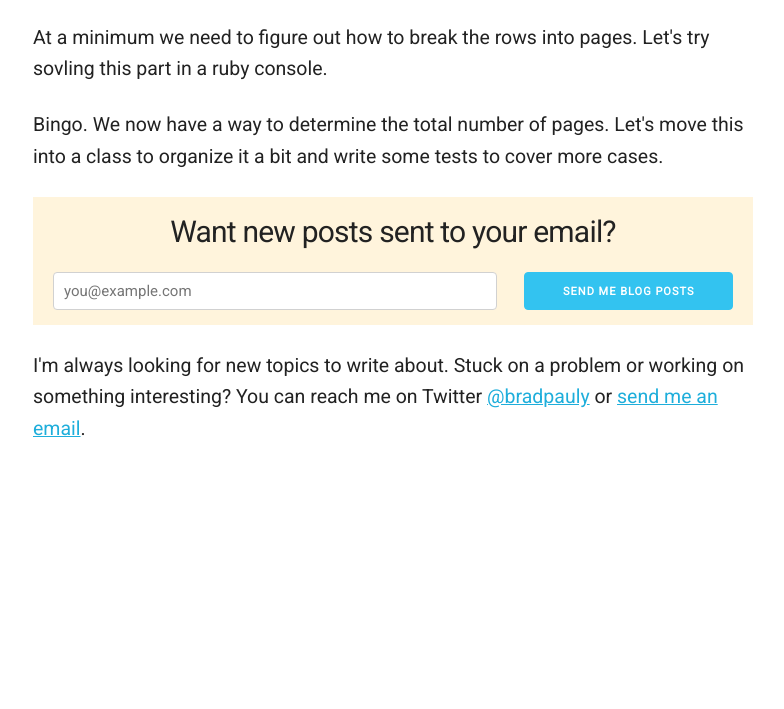
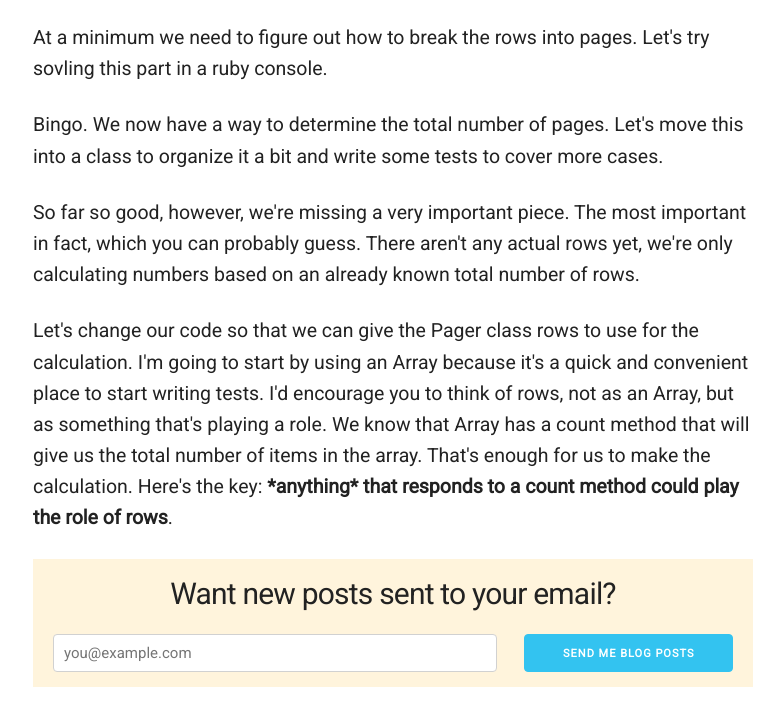
Before and after one commit to bradpauly/bradpauly.github.io, a plain HTML site: page articles/2023-02-24-diy-pagination-in-rails.html in a window 1280 px wide. Shown: the part 676-1385 px from the top of the page, without its empty margins (247-1031 px from the left). Before the commit the page ends 1145 px from the top, so only its background shows below. Drawn offline with Linux system fonts and the light colour scheme.

Commit message:
Array pagination.

```diff
--- a/articles/2023-02-24-diy-pagination-in-rails.html
+++ b/articles/2023-02-24-diy-pagination-in-rails.html
@@ -63,15 +63,35 @@ total pages, each showing the rows described below.</p>
 </ul>
 
 <p>At a minimum we need to figure out how to break the rows into pages.
-  Let's try sovling this part in a ruby console.</p>
+Let's try sovling this part in a ruby console.</p>
 
-  <script src="https://gist.github.com/bradpauly/623c0ba70cfb047e41cac3bf338bf444.js"></script>
+<script src="https://gist.github.com/bradpauly/623c0ba70cfb047e41cac3bf338bf444.js"></script>
 
 <p>Bingo. We now have a way to determine the total number of pages.
 Let's move this into a class to organize it a bit and write some
 tests to cover more cases.</p>
 
 <script src="https://gist.github.com/bradpauly/bce840a6b1dbfdfde14ff9f759f432c2.js"></script>
+
+<p>So far so good, however, we're missing a very important piece.
+The most important in fact, which you can probably guess. There aren't
+any actual rows yet, we're only calculating numbers based on an already
+known total number of rows.</p>
+
+<p>Let's change our code so that we can give the Pager class rows to use for the
+calculation. I'm going to start by using an Array because it's a quick and
+convenient place to start writing tests.
+
+I'd encourage you to think of rows, not as an Array, but as something
+that's playing a role.
+
+We know that Array has a count method that will give us the total number
+of items in the array. That's enough for us to make the calculation.
+Here's the key: <strong>*anything* that responds to a count method could play
+the role of rows</strong>.</p>
+
+<script src="https://gist.github.com/bradpauly/d5fa221afc399ee95cc1befc1e2e6428.js"></script>
+
 
 
       </div>
```
